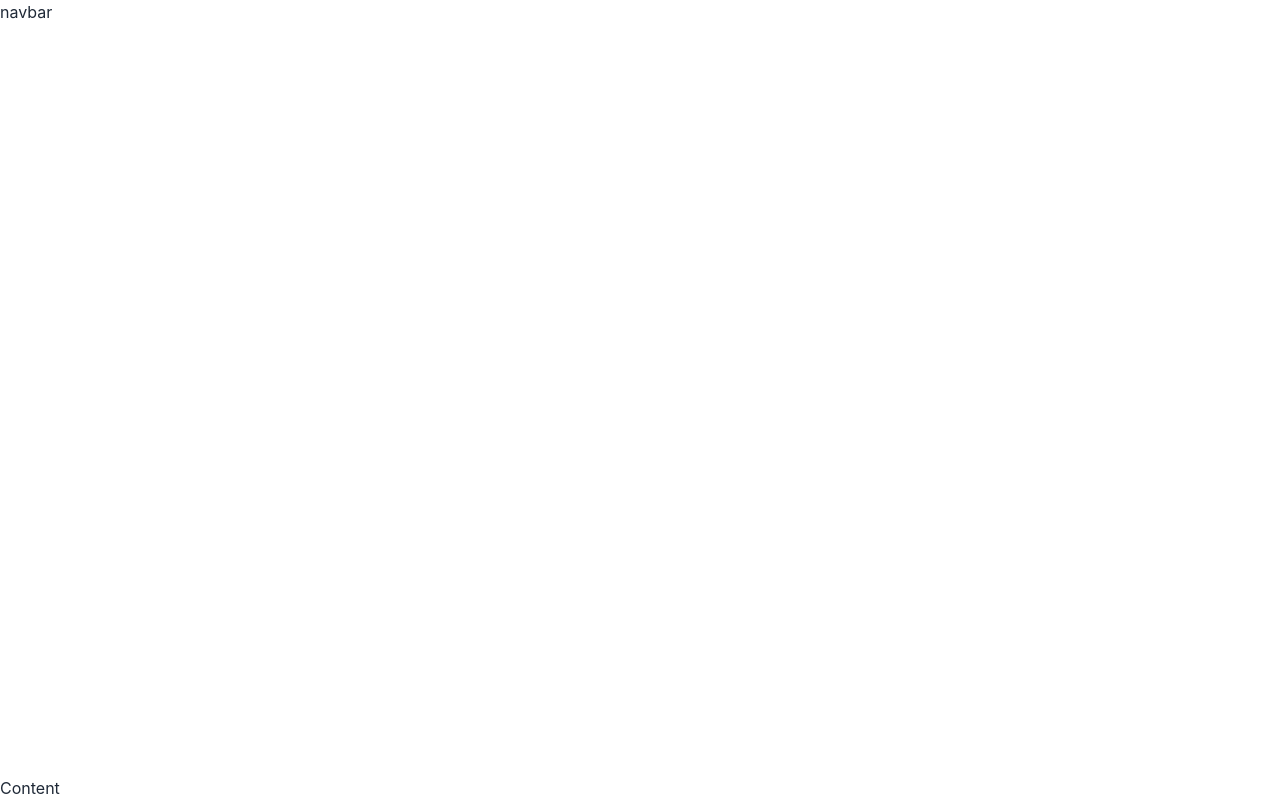
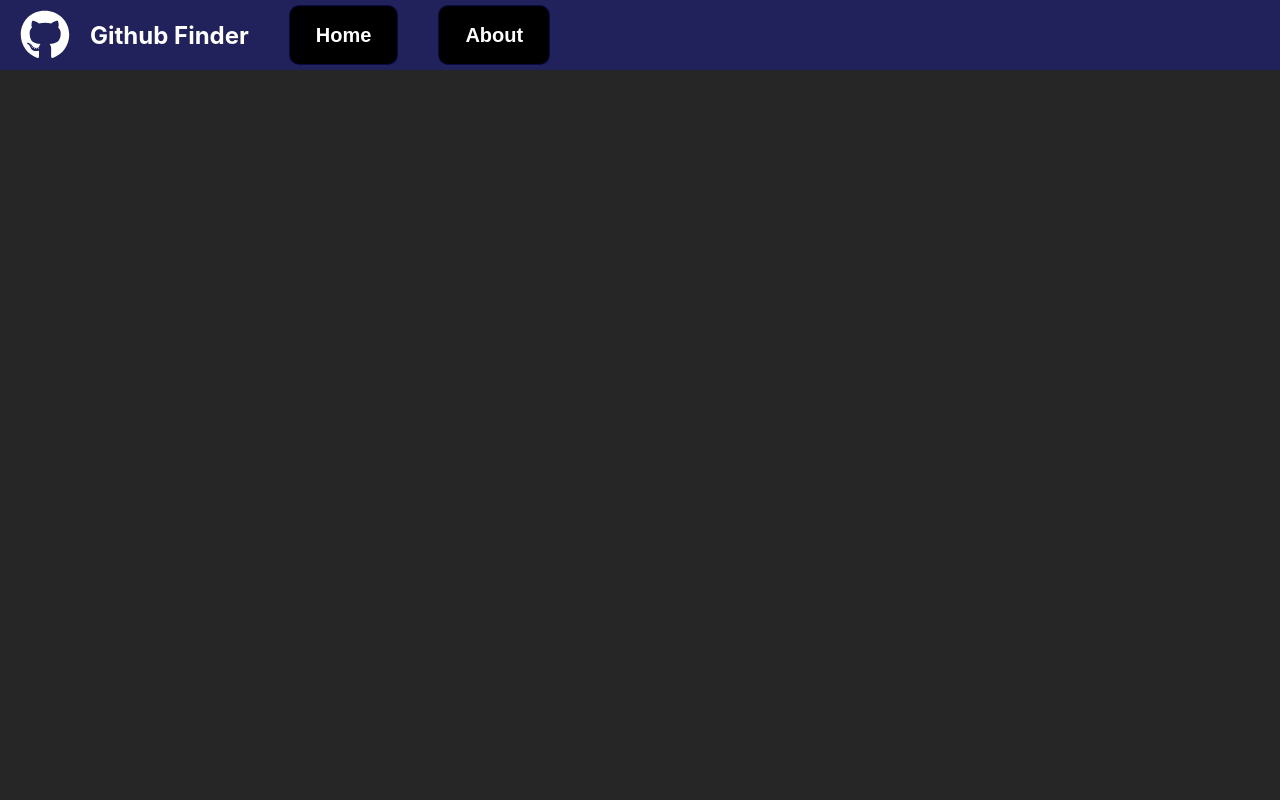
Before and after one commit to MarcusPaul16/GithubFinderApp, a React (Create React App) app in the folder gitfinder-app/: page / in a window 1280 px wide. Built offline with nearby package versions, Linux system fonts and the light colour scheme.

Commit message:
Navbar realizat

```diff
--- a/gitfinder-app/package.json
+++ b/gitfinder-app/package.json
@@ -11,7 +11,7 @@
     "react-dom": "^18.2.0",
     "react-icons": "^4.6.0",
     "react-router-dom": "^6.4.2",
-    "react-scripts": "5.0.1",
+    "react-scripts": "^2.1.3",
     "web-vitals": "^2.1.4"
   },
   "scripts": {
--- a/gitfinder-app/src/App.js
+++ b/gitfinder-app/src/App.js
@@ -1,14 +1,15 @@
 import Navbar from "./components/Navbar";
 import { BrowserRouter as Router, Route } from 'react-router-dom'
+import React from "react";
 
 function App() {
   return (
     <div>
       <Router>
-        <div className="flex flex-col justify-between h-screen">
+        <div>
           <Navbar />
           <main>
-            Content
+
           </main>
         </div>
       </Router>
--- a/gitfinder-app/src/components/Navbar.jsx
+++ b/gitfinder-app/src/components/Navbar.jsx
@@ -6,8 +6,21 @@ import PropTypes from 'prop-types'
 
 function Navbar({title}) {
   return (
-    <nav className='navbar bg-neutral shadow-lg mb-12 text-neutral-content'>
-        navbar
+    <nav className='navbar'>
+      <FaGithub  className='github-icon'/>
+         <Link style={{textDecoration : 'none'}}to='/'>
+            <h1 className='title '>{title}</h1>
+         </Link>
+         <button className='title-button'>
+            <Link to='/' style={{textDecoration : 'none'}}>
+              <h1 className='title'>Home</h1>
+            </Link>
+         </button>
+         <button className='title-button'>
+            <Link to='/about' style={{textDecoration : 'none'}}>
+              <h1 className='title'>About</h1>
+            </Link>
+         </button>
     </nav>
   )
 }
--- a/gitfinder-app/src/index.css
+++ b/gitfinder-app/src/index.css
@@ -8,9 +8,51 @@ body {
     sans-serif;
   -webkit-font-smoothing: antialiased;
   -moz-osx-font-smoothing: grayscale;
+  background-color: rgb(38, 38, 38);
+  padding: 0;
 }
 
 code {
   font-family: source-code-pro, Menlo, Monaco, Consolas, 'Courier New',
     monospace;
 }
+
+.navbar{
+  background-color: rgba(25, 25, 170, 0.4);
+  height: 30px;
+  padding: 10px;
+  display: flex;
+  justify-content:start;
+  align-items: center;
+}
+
+.title{
+  padding-inline: 20px;
+  color: white;
+  text-decoration: none;
+}
+
+
+@media screen and (min-width: 600px) {
+  .navbar{
+    padding: 20px;
+  }
+}
+
+.github-icon{
+  font-size: 50px;
+  color: white;
+}
+
+.title-button{
+  background-color: black;
+  border: 1px solid rgba(25, 25, 170, 0.4);
+  border-radius: 10px;
+  text-decoration: none;
+  margin-inline: 20px;
+}
+
+.title-button:hover{
+  background-color:black;
+  transition: 1s;
+}
```
Also changed, not shown: gitfinder-app/src/components/layout/Footer.jsx (added, +11 -0 lines), 1 other file (tests, documents, lock files or other folders).
